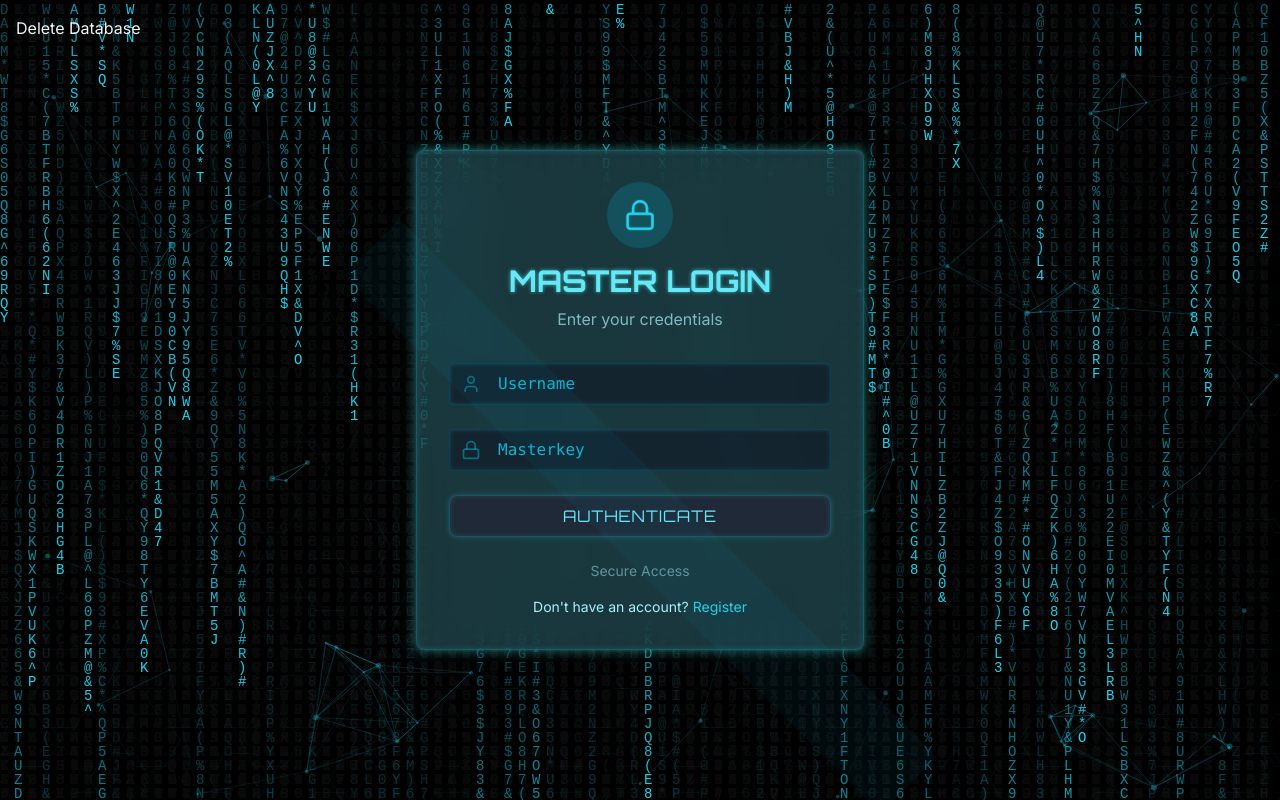
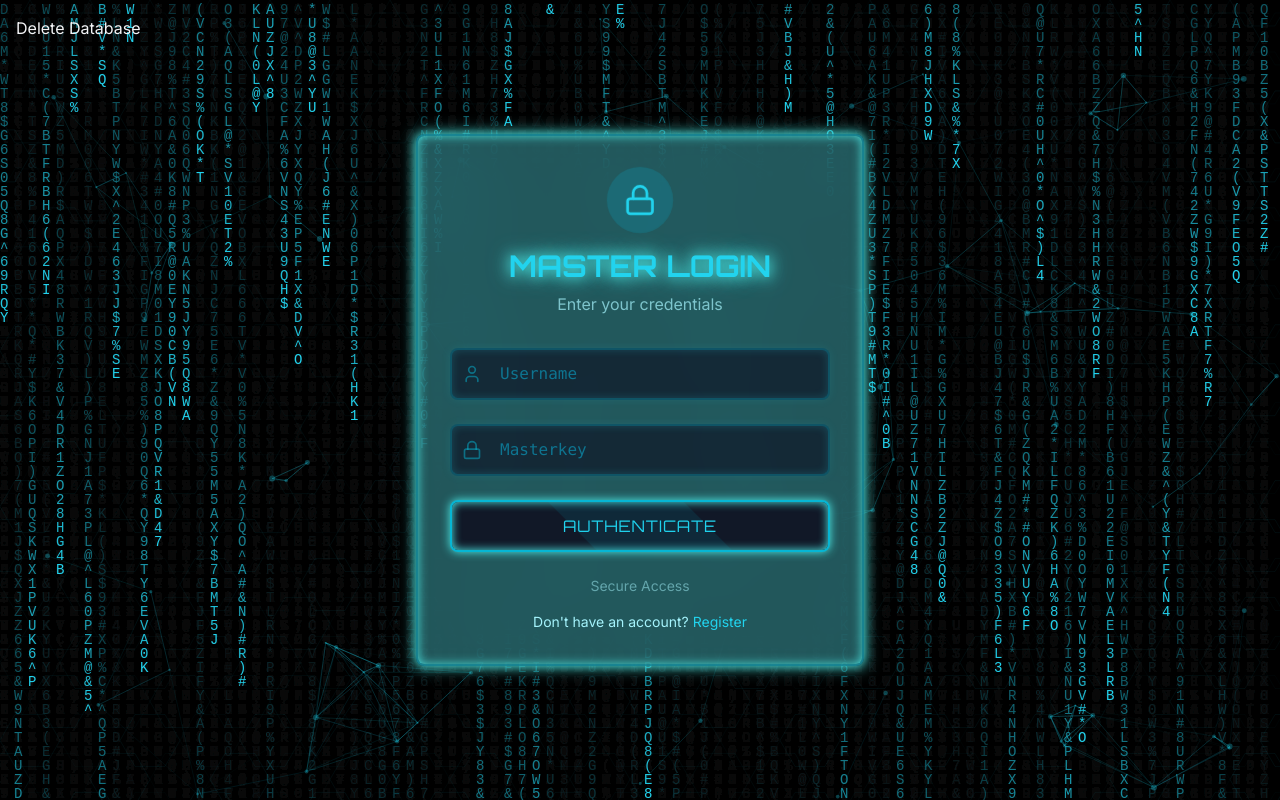
Before and after one commit to Ojasvsakhi/Multi-Factor-Authetication-Password-Manager, a React (Vite) app in the folder frontend/: page / in a window 1280 px wide. Built offline with nearby package versions, Linux system fonts and the light colour scheme; no server answers.

Commit message:
Update index.css

```diff
--- a/frontend/src/index.css
+++ b/frontend/src/index.css
@@ -5,6 +5,7 @@
 @tailwind components;
 @tailwind utilities;
 
+/* CSS Variables */
 :root {
   --neon-blue: #4deeea;
   --cyber-purple: #7c3aed;
@@ -15,6 +16,7 @@
   --grid-size: 40px;
 }
 
+/* Base Styles */
 @layer base {
   body {
     @apply bg-black text-gray-100 font-inter;
@@ -25,10 +27,12 @@
     position: relative;
   }
 
+  /* Selection Styling */
   ::selection {
     @apply bg-cyan-500/30 text-cyan-200;
   }
 
+  /* Ensure all canvas backgrounds stay visible */
   canvas {
     position: fixed !important;
     top: 0;
@@ -40,44 +44,54 @@
   }
 }
 
+/* Component Styles */
 @layer components {
+  /* Enhanced Neon Border */
   .neon-border {
-    @apply relative border border-cyan-500/30;
+    @apply relative border-2 border-cyan-500/50;
     box-shadow:
-      0 0 6px rgba(77, 238, 234, 0.3),
-      inset 0 0 6px rgba(77, 238, 234, 0.2);
+      0 0 10px var(--neon-blue),
+      inset 0 0 10px var(--neon-blue);
     animation: borderPulse 3s ease-in-out infinite alternate;
 
     &::before {
       @apply content-[''] absolute -inset-1.5 rounded-md pointer-events-none;
       background: var(--neon-blue);
-      filter: blur(6px);
-      opacity: 0.15;
+      filter: blur(8px);
+      opacity: 0.3;
       z-index: -1;
     }
   }
 
+  /* Cyberpunk Text */
   .neon-text {
-    @apply text-cyan-300;
+    @apply text-cyan-400;
     text-shadow:
-      0 0 2px rgba(77, 238, 234, 0.5),
-      0 0 4px rgba(77, 238, 234, 0.4);
+      0 0 5px var(--neon-blue),
+      0 0 10px var(--neon-blue),
+      0 0 20px var(--neon-blue);
     animation: textGlow 2s ease-in-out infinite alternate;
   }
 
+  /* Interactive Cyber Button */
   .cyber-button {
-    @apply relative px-5 py-2 bg-gray-800 border border-cyan-500/30 rounded-lg
-           text-cyan-300 font-orbitron tracking-wider uppercase transition-all;
-    box-shadow: 0 0 6px rgba(77, 238, 234, 0.2), inset 0 0 6px rgba(77, 238, 234, 0.15);
+    @apply relative px-6 py-3 bg-gray-900 border-2 border-cyan-500 rounded-lg
+           text-cyan-400 font-orbitron uppercase tracking-wider overflow-hidden
+           transition-all duration-300 ease-out;
+    box-shadow:
+      0 0 10px var(--neon-blue),
+      inset 0 0 10px var(--neon-blue);
 
     &:hover {
-      @apply text-white bg-cyan-500/10;
-      box-shadow: 0 0 8px rgba(77, 238, 234, 0.3), inset 0 0 10px rgba(77, 238, 234, 0.2);
-      transform: translateY(-1px);
+      @apply text-white bg-cyan-500/20;
+      box-shadow:
+        0 0 20px var(--neon-blue),
+        inset 0 0 15px var(--neon-blue);
+      transform: translateY(-2px);
     }
 
     &::after {
-      @apply content-[''] absolute -left-1/2 -top-1/2 w-[200%] h-[200%] bg-cyan-500/5;
+      @apply content-[''] absolute -left-1/2 -top-1/2 w-[200%] h-[200%] bg-cyan-500/10;
       transform: rotate(45deg);
       transition: all 0.6s ease;
     }
@@ -87,13 +101,24 @@
     }
   }
 
+  /* Cyber Input Field */
   .cyber-input {
-    @apply bg-gray-900/60 border border-cyan-500/20 rounded px-4 py-2
-           text-cyan-200 placeholder-cyan-500 font-mono
-           focus:outline-none focus:ring-2 focus:ring-cyan-400/40 transition-all duration-200;
-    box-shadow: inset 0 0 4px rgba(34, 211, 238, 0.2);
+    @apply bg-gray-900/70 border-2 border-cyan-500/30 rounded-lg px-4 py-3
+           text-cyan-100 placeholder-cyan-700 font-mono
+           focus:border-cyan-400 focus:outline-none
+           transition-all duration-200;
+    box-shadow:
+      inset 0 0 8px rgba(34, 211, 238, 0.2),
+      0 0 10px rgba(34, 211, 238, 0.1);
+
+    &:focus {
+      box-shadow:
+        inset 0 0 12px rgba(34, 211, 238, 0.3),
+        0 0 15px rgba(34, 211, 238, 0.3);
+    }
   }
 
+  /* Grid Background */
   .grid-bg {
     @apply fixed inset-0 -z-10;
     background-image:
@@ -103,6 +128,7 @@
     animation: gridScroll 40s linear infinite;
   }
 
+  /* Status Messages */
   .message-success {
     @apply bg-green-500/10 text-green-400 border-green-500/30;
     text-shadow: 0 0 5px rgba(0, 255, 0, 0.3);
@@ -120,14 +146,15 @@
   }
 }
 
+/* Animations */
 @keyframes borderPulse {
-  0% { box-shadow: 0 0 6px rgba(77, 238, 234, 0.3), inset 0 0 6px rgba(77, 238, 234, 0.2); }
-  100% { box-shadow: 0 0 10px rgba(77, 238, 234, 0.5), inset 0 0 10px rgba(77, 238, 234, 0.3); }
+  0% { box-shadow: 0 0 10px var(--neon-blue), inset 0 0 10px var(--neon-blue); }
+  100% { box-shadow: 0 0 20px var(--neon-blue), inset 0 0 20px var(--neon-blue); }
 }
 
 @keyframes textGlow {
-  from { text-shadow: 0 0 2px rgba(77, 238, 234, 0.5); }
-  to { text-shadow: 0 0 4px rgba(77, 238, 234, 0.5), 0 0 6px rgba(77, 238, 234, 0.3); }
+  from { text-shadow: 0 0 5px var(--neon-blue); }
+  to { text-shadow: 0 0 15px var(--neon-blue), 0 0 25px var(--neon-blue); }
 }
 
 @keyframes gridScroll {
@@ -150,6 +177,7 @@
   50% { transform: translateY(-5px); }
 }
 
+/* Retro Effects */
 .retro-glitch {
   position: relative;
 
@@ -180,6 +208,7 @@
   100% { transform: translate(0); }
 }
 
+/* Custom Scrollbar */
 ::-webkit-scrollbar {
   @apply w-2 h-2;
 }
@@ -197,6 +226,7 @@
   }
 }
 
+/* Responsive Adjustments */
 @media (max-width: 768px) {
   :root {
     --grid-size: 30px;
@@ -207,6 +237,7 @@
   }
 }
 
+/* Critical fix for black screen issue */
 .background-container {
   position: fixed;
   top: 0;
@@ -217,6 +248,7 @@
   overflow: hidden;
 }
 
+/* Ensure content stays above backgrounds */
 .content-layer {
   position: relative;
   z-index: 1;
```
